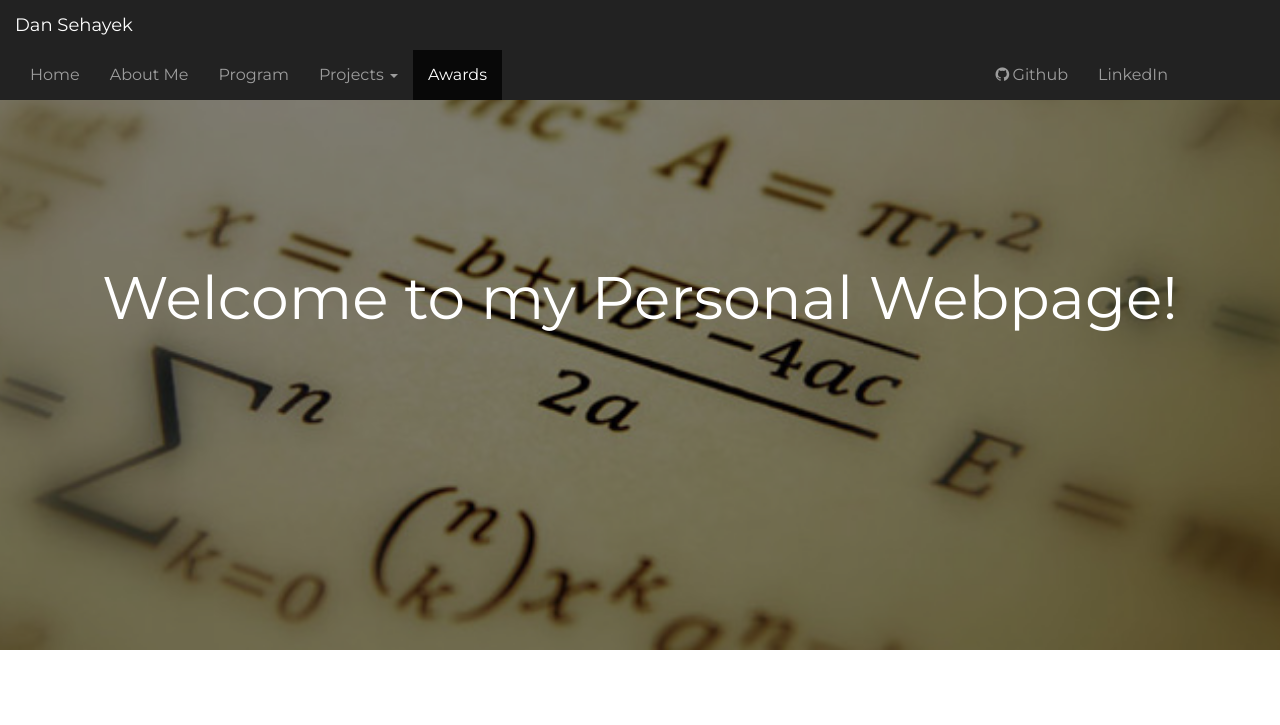
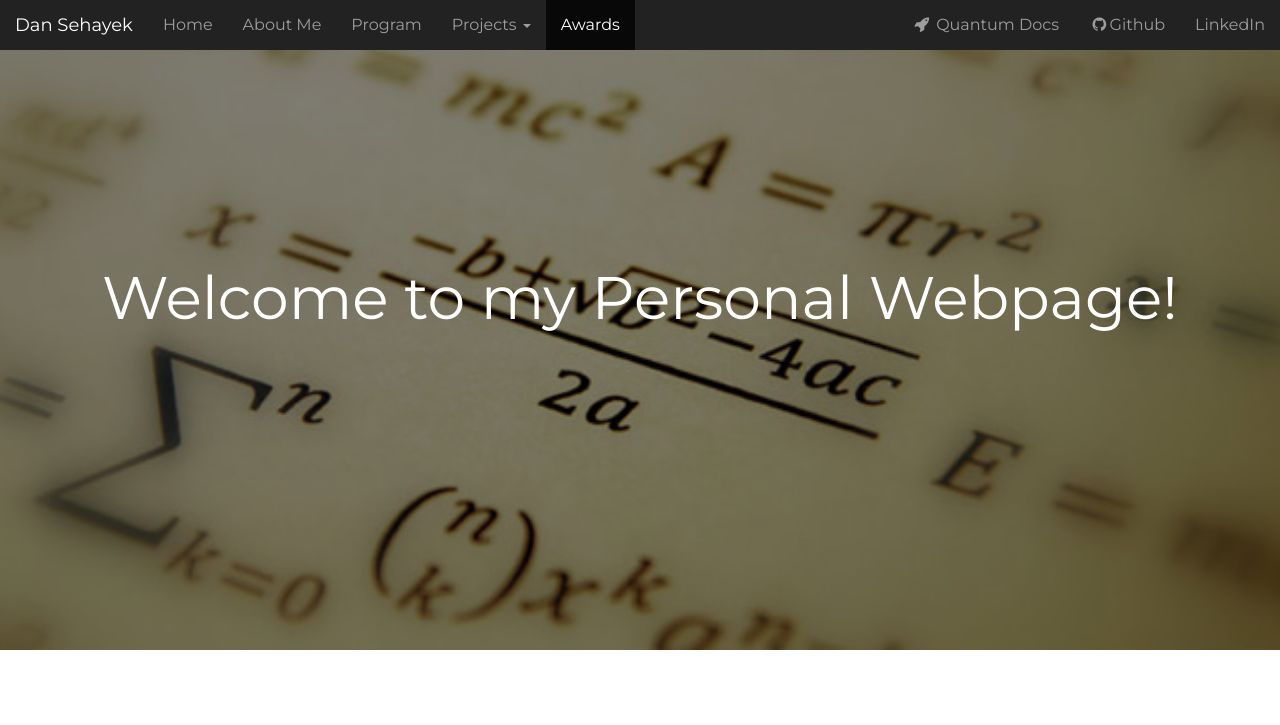
Before and after one commit to DanSehayek/Website, a website: page index.html in a window 1280 px wide. Shown: the top 725 px of the page. Drawn offline with nearby package versions, Linux system fonts and the light colour scheme; a web font is replaced by a local one.

Commit message:
Added Files and Edits

```diff
--- a/css/My Webpage CSS.css
+++ b/css/My Webpage CSS.css
@@ -125,6 +125,3 @@ img:hover {box-shadow: 5px 0px 40px rgba(0,0,0, .2)}
 
 .panel-title {position: relative;
               margin-top: -8px}
-
-#Account {position: relative;
-          margin-left: 475px}
--- a/index.html
+++ b/index.html
@@ -10,6 +10,7 @@
     <meta name="author" content="">
 
     <title>Dan Sehayek Personal Webpage</title>
+    <link rel = "shortcut icon" href = "img/WebIcon2.png">
 
     <!-- Bootstrap Core CSS -->
     <link href="vendor/bootstrap/css/bootstrap.min.css" rel="stylesheet">
@@ -41,7 +42,7 @@
     <div class = "navbar-header">
       <a class = "navbar-brand" href = "#"> Dan Sehayek </a>
     </div>
-    <ul class = "nav navbar-nav">
+    <ul class = "nav navbar-nav left">
       <li class = "active"><a href = "#"> Home </a></li>
       <li><a href = "#AboutMe"> About Me </a></li>
       <li><a href = "#Program"> Program </a></li>
@@ -55,8 +56,12 @@
       </ul>
       </li>
       <li><a href = "#Awards"> Awards </a></li>
-      <li><a href = "https://github.com/DanSehayek" id = "Account"><i class="fa fa-github fa-fw"></i><span class="network-name">Github</span></a></li>
-      <li><a href = "https://www.linkedin.com/in/dansehayek id = "Account><span class="network-name">LinkedIn</span></a></li>
+    </ul>
+      <ul class="nav navbar-nav navbar-right">
+        <li><a href = "pdf/Quantum Docs.pdf"><i class="fa fa-rocket fa-fw"></i> Quantum Docs </a></li>
+        <li><a href = "https://github.com/DanSehayek"><i class="fa fa-github fa-fw"></i><span class="network-name">Github</span></a></li>
+        <li><a href = "https://www.linkedin.com/in/dansehayek"><span class="network-name">LinkedIn</span></a></li>
+    </ul>
   </div>
 </nav>
 
```
Also changed, not shown: img/WebIcon.png (added), img/WebIcon2.png (added), 1 other file.
